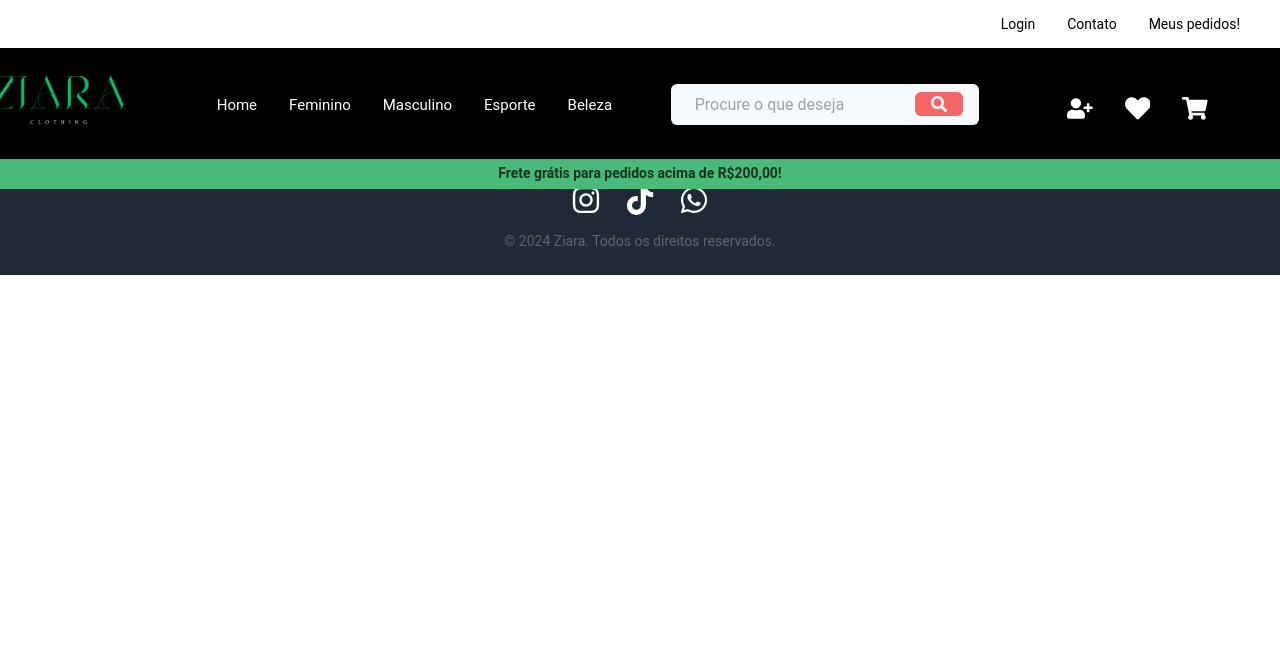
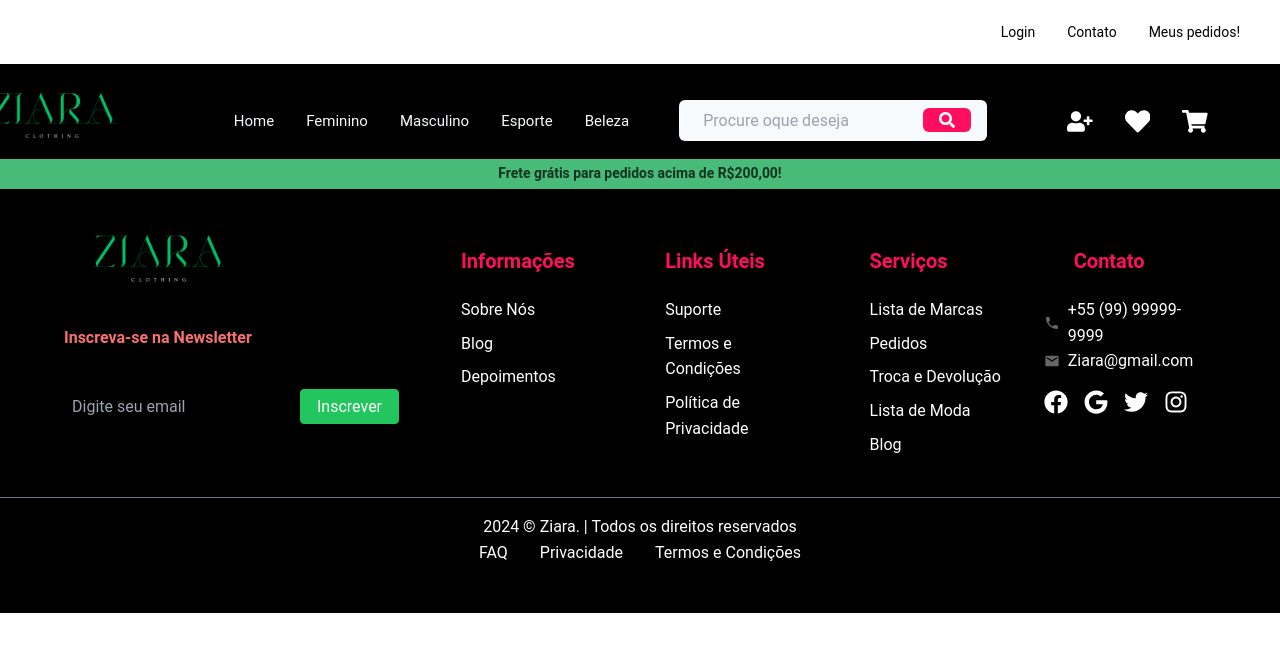
Before and after one commit to Victtoriacorreia01/E-commerce-Faculdade, a React (Vite) app: page /page in a window 1280 px wide. Shown: the top 652 px of the page. Built offline with nearby package versions, Linux system fonts and the light colour scheme.

Commit message:
Search and style-header

```diff
--- a/src/Shared/Components/Footer.jsx
+++ b/src/Shared/Components/Footer.jsx
@@ -1,36 +1,84 @@
 import React from 'react';
-import { FaInstagram, FaTiktok, FaWhatsapp } from 'react-icons/fa';
+import { FaFacebook, FaGoogle, FaTwitter, FaInstagram } from 'react-icons/fa';
+import { MdPhone, MdEmail } from 'react-icons/md';
+import Logo from '../../../src/assets/logo2.png'; // Atualize o caminho para a logo
+import styles from '../../Shared/Styles/Footer.module.css'; // Importe o CSS module
 
 const Footer = () => {
   return (
-    <footer className="bg-gray-800 text-white p-6 text-center">
-      <div className="flex justify-center space-x-6 mb-4">
-        <a
-          href="https://www.instagram.com"
-          target="_blank"
-          rel="noopener noreferrer"
-          className="hover:text-pink-500 transition-colors duration-300"
-        >
-          <FaInstagram size={30} />
-        </a>
-        <a
-          href="https://www.tiktok.com"
-          target="_blank"
-          rel="noopener noreferrer"
-          className="hover:text-blue-400 transition-colors duration-300"
-        >
-          <FaTiktok size={30} />
-        </a>
-        <a
-          href="https://www.whatsapp.com"
-          target="_blank"
-          rel="noopener noreferrer"
-          className="hover:text-green-400 transition-colors duration-300"
-        >
-          <FaWhatsapp size={30} />
-        </a>
+    <footer className={styles.footer}>
+      <div className={styles.container}>
+        {/* Logo e Newsletter */}
+        <div>
+          <img src={Logo} alt="Logo da Empresa" className={styles.logo} />
+          <div className={styles.newsletter}>
+            <p>Inscreva-se na Newsletter</p>
+            <div className="flex">
+              <input type="email" placeholder="Digite seu email" />
+              <button>Inscrever</button>
+            </div>
+          </div>
+        </div>
+
+        {/* Informação */}
+        <div>
+          <h3 className={styles.h}>Informações</h3>
+          <ul className={styles.list}>
+            <li className={styles['list-item']}>Sobre Nós</li>
+            <li className={styles['list-item']}>Blog</li>
+            <li className={styles['list-item']}>Depoimentos</li>
+          </ul>
+        </div>
+
+        {/* Links Úteis */}
+        <div>
+          <h3 className={styles.h}>Links Úteis</h3>
+          <ul className={styles.list}>
+            <li className={styles['list-item']}>Suporte</li>
+            <li className={styles['list-item']}>Termos e Condições</li>
+            <li className={styles['list-item']}>Política de Privacidade</li>
+          </ul>
+        </div>
+
+        {/* Nossos Serviços */}
+        <div>
+          <h3 className={styles.h}>Serviços</h3>
+          <ul className={styles.list}>
+            <li className={styles['list-item']}>Lista de Marcas</li>
+            <li className={styles['list-item']}>Pedidos</li>
+            <li className={styles['list-item']}>Troca e Devolução</li>
+            <li className={styles['list-item']}>Lista de Moda</li>
+            <li className={styles['list-item']}>Blog</li>
+          </ul>
+        </div>
+
+        {/* Contato */}
+        <div>
+          <h3 className={styles.h}>Contato</h3>
+          <p className={styles['contact-info']}>
+            <MdPhone /> <span className={styles.num}>+55 (99) 99999-9999</span>
+          </p>
+          <p className={styles['contact-info']}>
+            <MdEmail /> <span className={styles.email}>Ziara@gmail.com</span>
+          </p>
+          <div className={styles['social-icons']}>
+            <FaFacebook className={styles['social-icon']} size={24} />
+            <FaGoogle className={styles['social-icon']} size={24} />
+            <FaTwitter className={styles['social-icon']} size={24} />
+            <FaInstagram className={styles['social-icon']} size={24} />
+          </div>
+        </div>
       </div>
-      <p className="text-sm">&copy; {new Date().getFullYear()} Ziara. Todos os direitos reservados.</p>
+
+      {/* Rodapé Inferior */}
+      <div className={styles['footer-bottom']}>
+        <p className={styles.direitos}>2024 © Ziara. | Todos os direitos reservados</p>
+        <div>
+          <a href="#" className={styles['footer-link']}>FAQ</a>
+          <a href="#" className={styles['footer-link']}>Privacidade</a>
+          <a href="#" className={styles['footer-link']}>Termos e Condições</a>
+        </div>
+      </div>
     </footer>
   );
 };
--- a/src/Shared/Components/Header.jsx
+++ b/src/Shared/Components/Header.jsx
@@ -106,7 +106,7 @@ export default function Header() {
                     type="text"
                     value={searchQuery}
                     onChange={(e) => setSearchQuery(e.target.value)}
-                    placeholder="Procure o que deseja"
+                    placeholder="Procure oque deseja"
                     className={styles.searchInput}
                   />
                   <button type="submit" className={styles.searchButton}>
--- /dev/null
+++ b/src/Shared/Styles/Footer.module.css
@@ -0,0 +1,130 @@
+footer {
+    background-color: black;
+    color: white;
+    padding: 3rem 0;
+  }
+
+  .h {
+    color:  #ff0e5f;
+    font-size: 20px;
+    font-weight: bold;
+    margin-left: 30px;
+  }
+  .direitos{
+    color: white;
+  }
+
+  .email{
+    color: white;
+  }
+  .num{
+    color: white;
+  }
+
+
+  .container {
+    display: grid;
+    grid-template-columns: 1fr;
+    gap: 2rem;
+    padding: 0 1.5rem;
+    max-width: 1200px;
+    margin: 0 auto;
+  }
+
+  @media (min-width: 768px) {
+    .container {
+      grid-template-columns: repeat(5, 1fr);
+    }
+  }
+
+  footer img {
+    height: 68px;
+    margin-bottom: 2rem;
+  }
+
+  .newsletter p {
+    font-weight: 600;
+    margin-bottom: 0.5rem;
+    color: #f87171;
+  }
+
+  .newsletter input {
+    background-color: transparent;
+    border: none;
+    flex: 1;
+    color: #4b5563;
+    padding: 0.25rem 0.5rem;
+    outline: none;
+    margin-top: 30px;
+  }
+
+  .newsletter button {
+    background-color: #22c55e;
+    color: white;
+    padding: 0.25rem 1rem;
+    border: 1px solid #22c55e;
+    border-radius: 0.25rem;
+    cursor: pointer;
+    transition: background-color 0.3s, border-color 0.3s;
+    margin-top: 30px;
+  }
+
+  .newsletter button:hover {
+    background-color: #ec4899;
+    border-color: #ec4899;
+  }
+
+  ul {
+    list-style-type: none;
+    padding: 0;
+    margin: 0;
+    margin-left: 30px;
+  }
+
+  li {
+    margin: 0.5rem 0;
+    cursor: pointer;
+  }
+
+  li:hover {
+    color: #a3a3a3;
+  }
+
+  .contact-info {
+    display: flex;
+    align-items: center;
+    gap: 0.5rem;
+  }
+
+  .social-icons {
+    display: flex;
+    gap: 1rem;
+    margin-top: 1rem;
+  }
+
+  .social-icons svg {
+    cursor: pointer;
+    transition: color 0.3s;
+  }
+
+  .social-icons svg:hover {
+    color: #22c55e;
+  }
+
+  .footer-bottom {
+    border-top: 1px solid #6b7280;
+    margin-top: 2rem;
+    padding-top: 1rem;
+    text-align: center;
+  }
+
+  .footer-bottom a {
+    margin: 0 1rem;
+    cursor: pointer;
+    text-decoration: none;
+    color: white;
+  }
+
+  .footer-bottom a:hover {
+    color: #a3a3a3;
+  }
--- a/src/Shared/Styles/Header.module.css
+++ b/src/Shared/Styles/Header.module.css
@@ -83,6 +83,14 @@
 
 .navbarLink:hover::after {
   width: 100%;
+
+}
+
+.navbarLink{
+  color: #f7fafc;
+}
+.navbarLink:hover{
+  color: #f7fafc;
 }
 
 .navbarLink::after {
@@ -90,9 +98,10 @@
   display: block;
   width: 0%;
   height: 3px;
-  background-color: #f56565;
+  background-color: #ff0e5f;
+  color: #f7fafc;
   position: absolute;
-  bottom: -3px;
+  bottom: -5px;
   left: 0;
   transition: width 0.3s ease-in-out;
 }
@@ -135,7 +144,7 @@
 }
 
 .searchButton {
-  background-color: #f56565;
+  background-color:  #ff0e5f;
   color: white;
   padding-top: 0.25rem;
   padding-bottom: 0.25rem;
@@ -154,14 +163,14 @@
 }
 
 .iconWhite {
-  margin-top: 8px;
+  margin-top: 2px;
   color: white;
   width: 1.6rem;
   height: 1.8rem;
 }
 
 .iconWhite:hover {
-  color: rgb(158, 231, 145);
+  color:  #ff0e5f;
   width: 1.8rem;
   height: 1.8rem;
 }
--- a/src/modules/contact/components/Contact.jsx
+++ b/src/modules/contact/components/Contact.jsx
@@ -56,7 +56,7 @@ export default function ContactForm() {
     const onError = (errors) => console.log(errors);
 
     return (
-        <div className=" mt-5 relative min-h-screen flex items-center justify-center bg-gray-50 py-12 px-4 sm:px-6 lg:px-8">
+        <div className=" mt-10 relative min-h-screen flex items-center justify-center bg-gray-50 py-12 px-4 sm:px-6 lg:px-8">
             {loading && (
                 <div className="absolute inset-0 flex items-center justify-center bg-gray-800 bg-opacity-50 z-50">
                     <div className="loader"></div>
--- /dev/null
+++ b/src/modules/login/styles/Login.css
@@ -0,0 +1,131 @@
+/* Container principal */
+.login-container {
+    display: flex;
+    justify-content: center;
+    margin-top: -30px;
+    align-items: center;
+    min-height: 90vh;
+    background-color: #fafafa; /* Cor de fundo leve */
+    padding: 20px;
+  }
+
+  /* Formulário de login */
+  .login-form {
+    max-width: 500px; /* Largura máxima */
+    width: 500px; /* Largura total */
+    background-color: #ffffff; /* Fundo branco */
+    padding: 40px; /* Padding maior para mais espaço */
+    border-radius: 12px; /* Cantos arredondados */
+    box-shadow: 0 4px 20px rgba(0, 0, 0, 0.1); /* Sombra mais suave */
+    transition: transform 0.3s; /* Efeito de transformação suave */
+  }
+
+  .login-form:hover {
+    transform: scale(1.02); /* Leve aumento ao passar o mouse */
+  }
+
+  /* Logo */
+  .logo {
+    display: block;
+    margin: 0 auto 20px;
+    height: 60px; /* Ajuste conforme necessário */
+  }
+
+  /* Título */
+  .login-form h2 {
+    text-align: center;
+    font-size: 24px;
+    font-weight: bold;
+    color: #333333; /* Cor escura */
+    margin-bottom: 20px; /* Espaçamento inferior */
+  }
+
+  /* Grupos de entrada */
+  .input-group {
+    margin-bottom: 20px;
+  }
+
+  .input-group label {
+    display: block;
+    margin-bottom: 5px;
+    font-weight: 600; /* Fonte em negrito */
+    color: #555555; /* Cor para o texto do rótulo */
+  }
+
+  /* Estilo dos campos de entrada */
+  input {
+    width: 100%;
+    padding: 12px; /* Padding maior para conforto */
+    border: 2px solid #d1d5db; /* Borda cinza */
+    border-radius: 8px; /* Cantos arredondados */
+    font-size: 16px;
+    transition: border-color 0.3s; /* Transição suave na borda */
+  }
+
+  input.error {
+    border-color: #ef4444; /* Borda vermelha se houver erro */
+  }
+
+  input:focus {
+    border-color: #4f46e5; /* Borda azul ao focar */
+    outline: none; /* Remove contorno padrão */
+  }
+
+  /* Mensagens de erro */
+  .error-message {
+    color: #ef4444; /* Mensagens de erro em vermelho */
+    font-size: 12px;
+  }
+
+  .error {
+    color: #ef4444; /* Mensagem de erro geral em vermelho */
+    text-align: center;
+  }
+
+  .success {
+    color: #4caf50; /* Mensagem de sucesso em verde */
+    text-align: center;
+  }
+
+  /* Botão de envio */
+  .submit-button {
+    width: 100%;
+    padding: 12px; /* Padding maior para conforto */
+    background-color: #4f46e5; /* Cor do botão */
+    color: white;
+    border: none;
+    border-radius: 8px; /* Cantos arredondados */
+    cursor: pointer;
+    font-size: 16px;
+    transition: background-color 0.3s, transform 0.3s; /* Transições suaves */
+  }
+
+  .submit-button:hover {
+    background-color: #4338ca; /* Cor do botão ao passar o mouse */
+    transform: translateY(-2px); /* Eleva o botão ao passar o mouse */
+  }
+
+  /* Link de registro */
+  .register-link {
+    text-align: center;
+  }
+
+  .register-link a {
+    color: #4f46e5; /* Cor do link */
+    text-decoration: underline; /* Sublinhado */
+  }
+
+  .register-link a:hover {
+    color: #3730a3; /* Cor do link ao passar o mouse */
+  }
+
+  /* Responsividade */
+  @media (max-width: 768px) {
+    .login-form {
+      padding: 30px; /* Ajusta padding para telas menores */
+    }
+
+    .login-form h2 {
+      font-size: 20px; /* Tamanho da fonte menor */
+    }
+  }
```
Also changed, not shown: src/modules/login/components/LoginForm.jsx (+7 -11 lines), src/modules/register/components/RegisterPrinc.jsx (+13 -17 lines), src/modules/searchbar/components/Search.jsx (+38 -6 lines).
